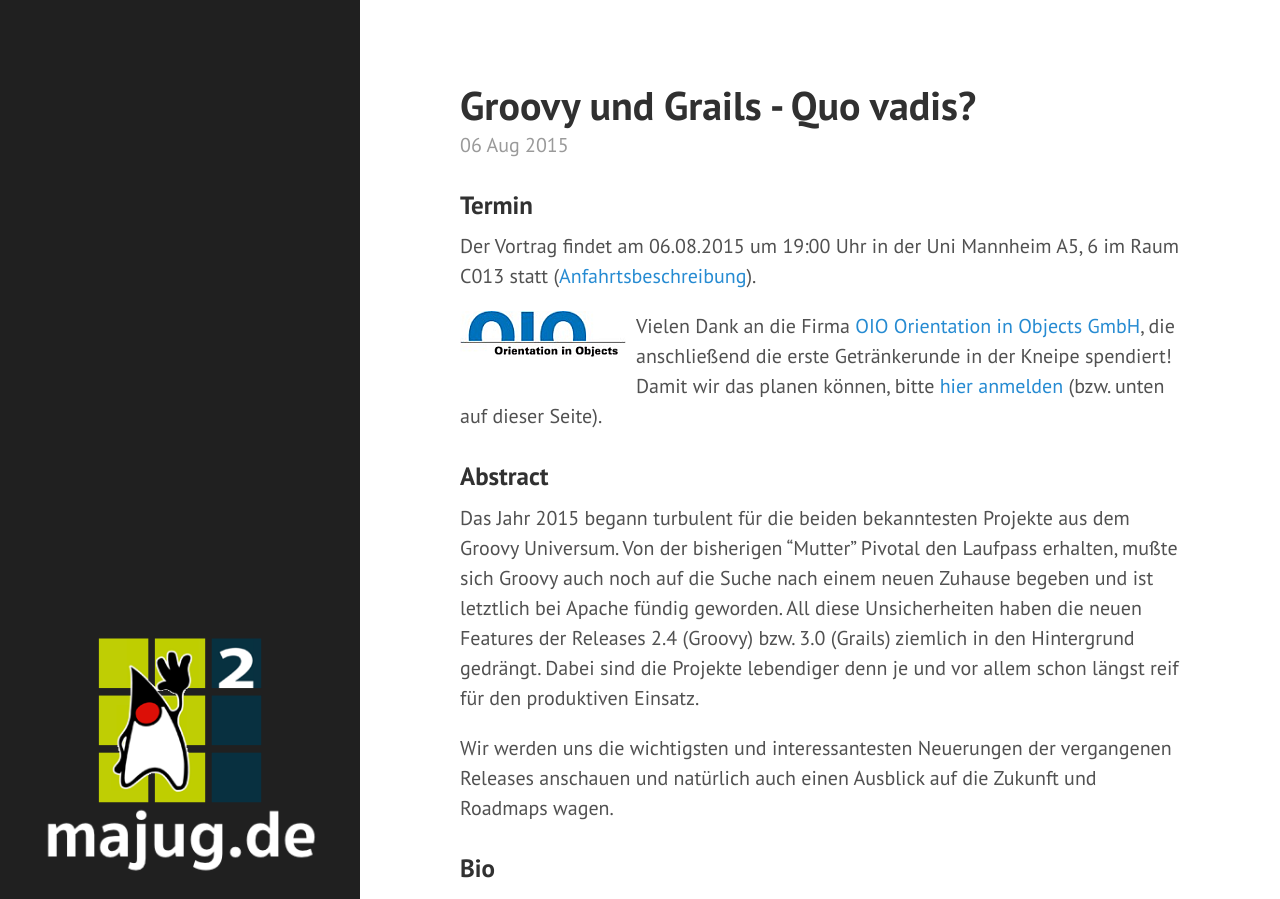
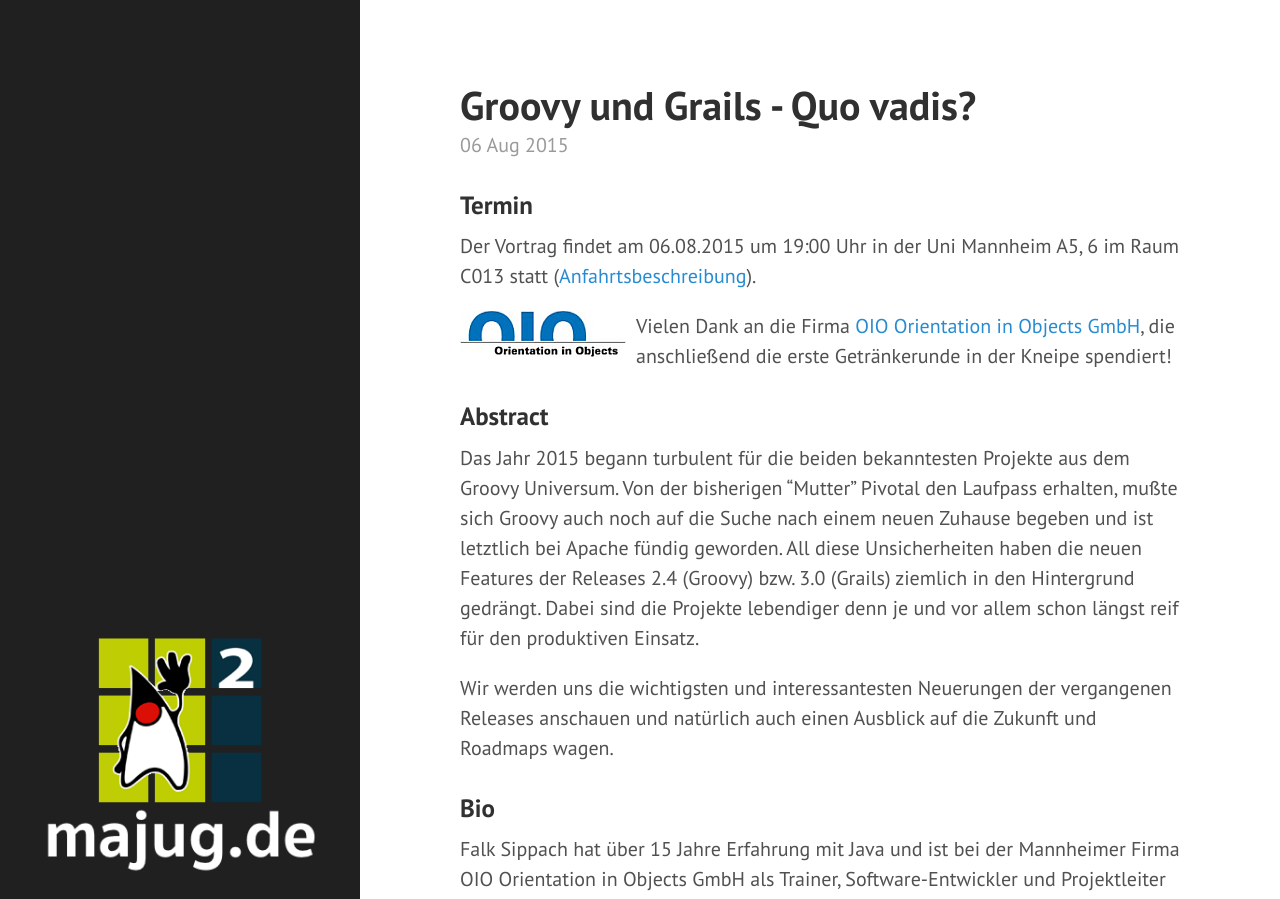
Before and after one commit to majug/majug.github.io, a Jekyll site: the page built from _posts/2015-08-06-groovy-grails.md, in a window 1280 px wide and 1400 px high. Shown: the top 899 px of the window. Built offline with Jekyll 4.4.1, drawn with Linux system fonts in a browser that asks for light colours; Markdown is read by kramdown in place of the engine named in the settings; some of the changed lines change nothing that is shown; some of the changed text lies outside the part shown.

Commit message:
added slides to groovy/grails talk

```diff
--- a/_posts/2015-08-06-groovy-grails.md
+++ b/_posts/2015-08-06-groovy-grails.md
@@ -9,7 +9,7 @@
 Der Vortrag findet am 06.08.2015 um 19:00 Uhr in der Uni Mannheim A5, 6 im Raum C013 statt ([Anfahrtsbeschreibung](/getting-there)).
 
 <a href="http://www.oio.de/"><img src="/public/img/oio-logo.png" style="float:left; padding-right:10px;" /></a>
-Vielen Dank an die Firma [OIO Orientation in Objects GmbH](http://www.oio.de/), die anschließend die erste Getränkerunde in der Kneipe spendiert! Damit wir das planen können, bitte [hier anmelden](https://docs.google.com/forms/d/1Uo3AXf-XUDVNvtwC7T8AVAFMJ-AdAO7bd24GnNF6vT8/viewform?embedded=true) (bzw. unten auf dieser Seite).
+Vielen Dank an die Firma [OIO Orientation in Objects GmbH](http://www.oio.de/), die anschließend die erste Getränkerunde in der Kneipe spendiert!
 
 ### Abstract
 
@@ -21,5 +21,5 @@
 
 Falk Sippach hat über 15 Jahre Erfahrung mit Java und ist bei der Mannheimer Firma OIO Orientation in Objects GmbH als Trainer, Software-Entwickler und Projektleiter tätig. Er publiziert regelmäßig in Blogs, Fachartikeln und auf Konferenzen. In seiner Wahlheimat Darmstadt organisiert er mit Anderen die örtliche Java User Group. Falk twittert unter [@sippsack](https://twitter.com/sippsack).
 
-### Anmeldung
-<iframe src="https://docs.google.com/forms/d/1Uo3AXf-XUDVNvtwC7T8AVAFMJ-AdAO7bd24GnNF6vT8/viewform?embedded=true" width="760" height="500" frameborder="0" marginheight="0" marginwidth="0">Wird geladen...</iframe>
+### Material
+* [Folien](/public/slides/Groovy und Grails - Quo Vadis.pdf)
```
Also changed, not shown: 1 other file.
